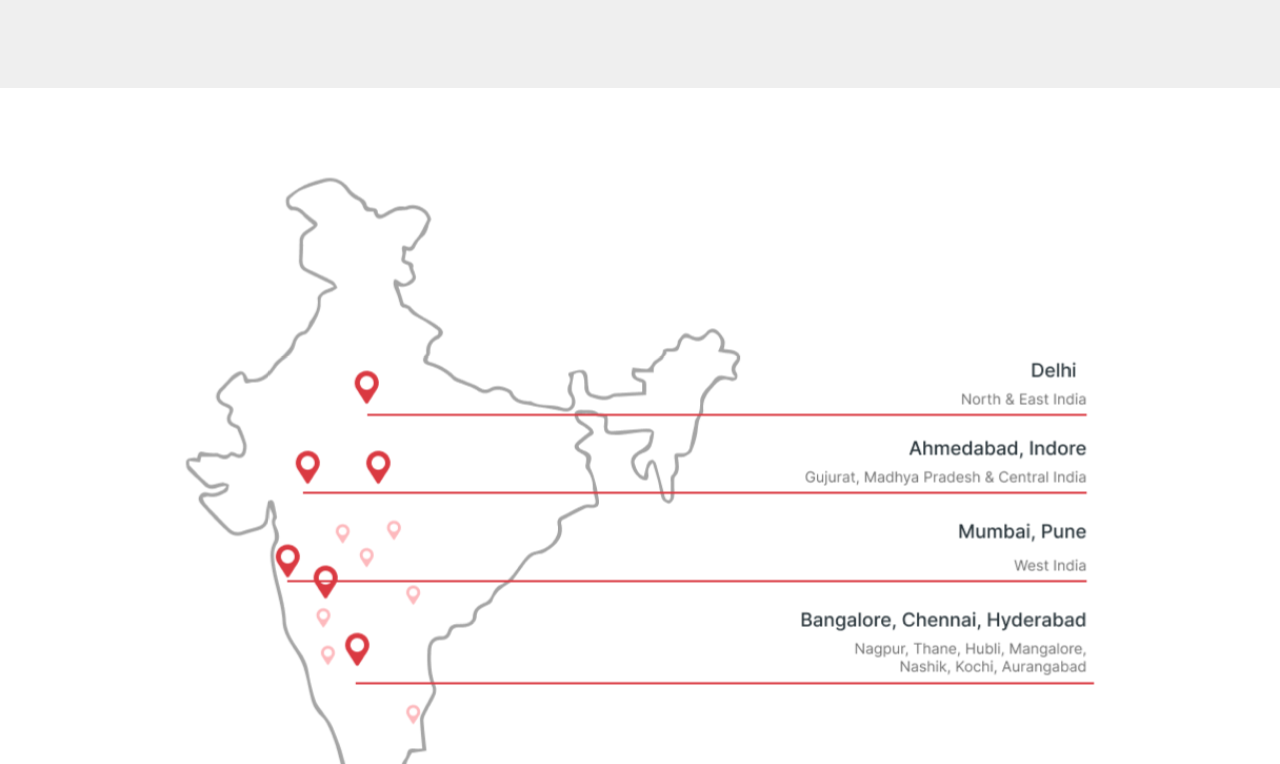
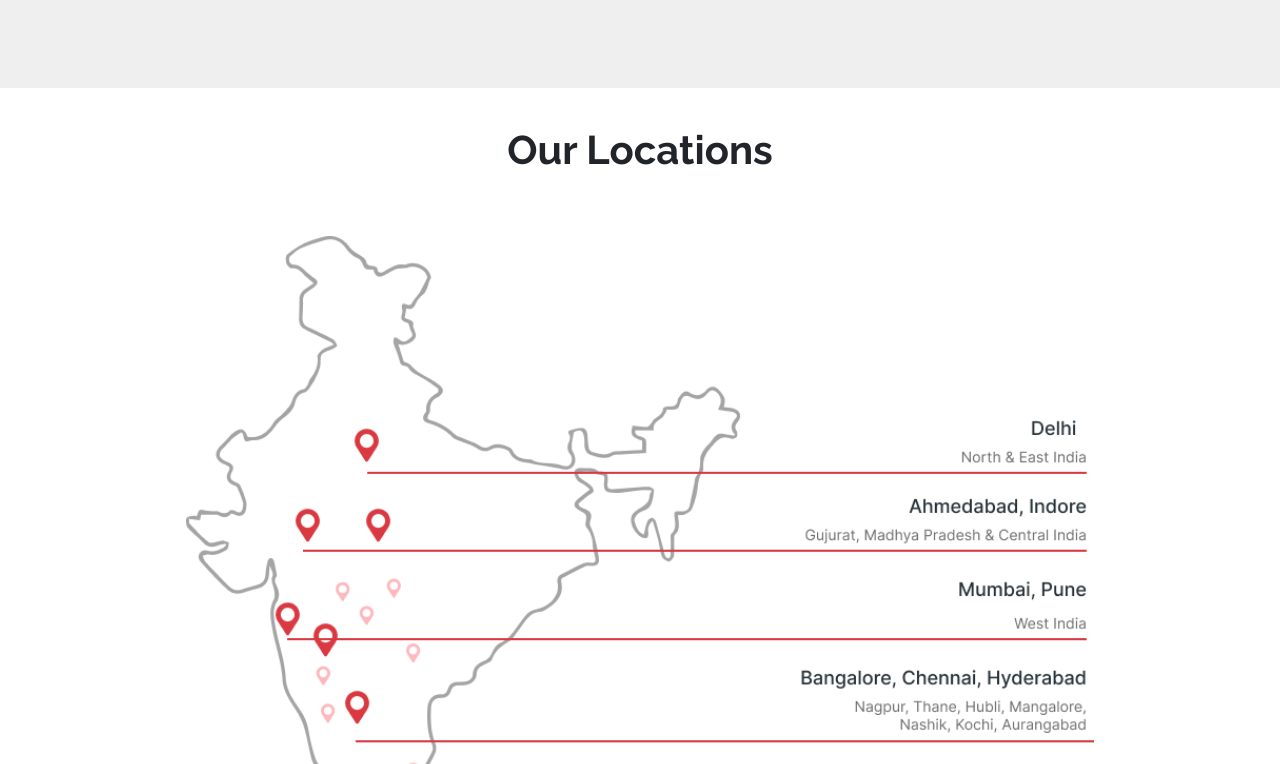
Before and after one commit to saubhagyasenapati/Calculator, a React (Vite) app in the folder RupeeBoss/: page / in a window 1280 px wide. Shown: the part 6976-7740 px from the top of the page. Built offline with nearby package versions, Linux system fonts and the light colour scheme.

Commit message:
change100

```diff
--- a/RupeeBoss/src/App.css
+++ b/RupeeBoss/src/App.css
@@ -1296,11 +1296,18 @@ margin: 10px;
 
 .maphome{
   display: flex;
+  flex-direction: column;
   align-items: center;
   justify-content: center;
   padding: 7% 5%;
   width: 100vw;
   height: 100vh;
+}
+.maphome p{
+  font-size: 40px;
+  font-family: 'Raleway', sans-serif;
+  font-weight:700;
+padding-bottom: 40px;
 }
 .maphome img{
 width: 100%;
--- a/RupeeBoss/src/component/Maps.jsx
+++ b/RupeeBoss/src/component/Maps.jsx
@@ -3,6 +3,7 @@ import Map from "../assets/Map.png"
 const Maps = () => {
   return (
     <div className='maphome'>
+      <p>Our Locations</p>
       <img src={Map} alt="" />
     </div>
   )
```
